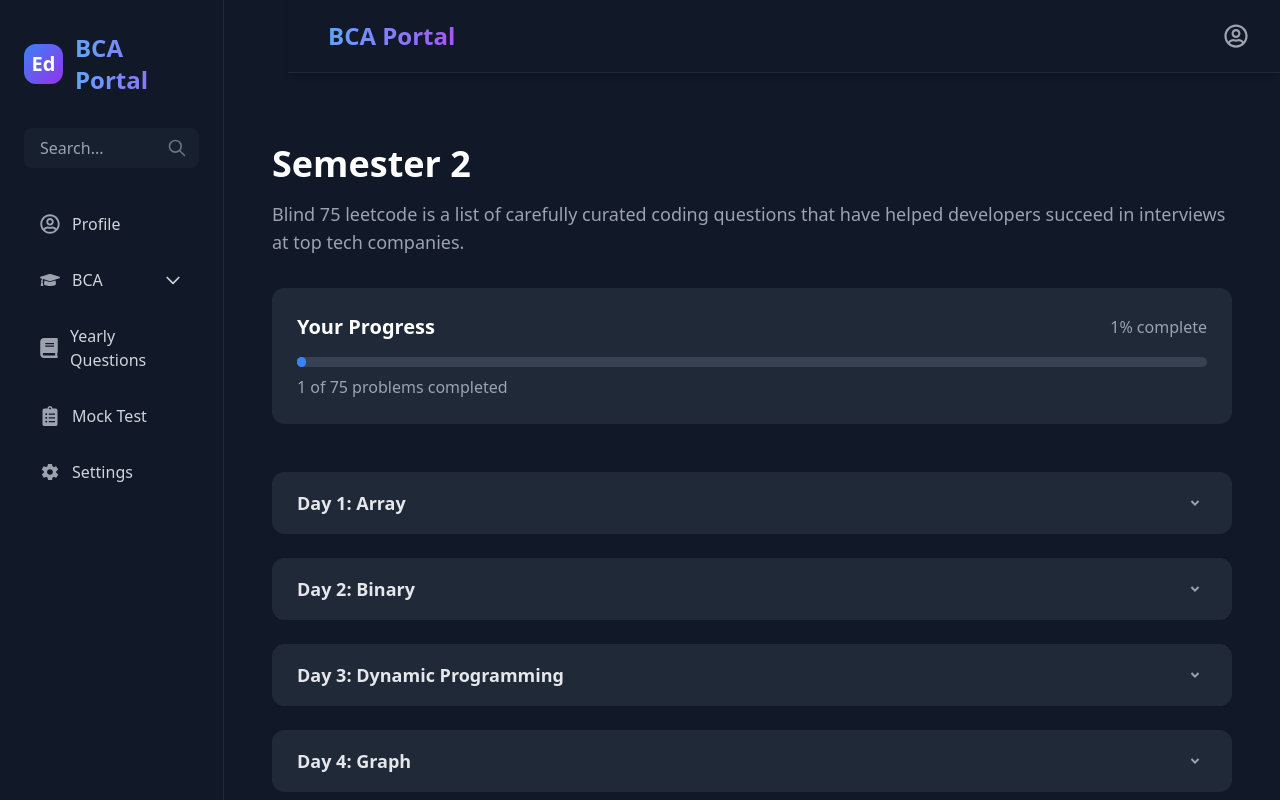
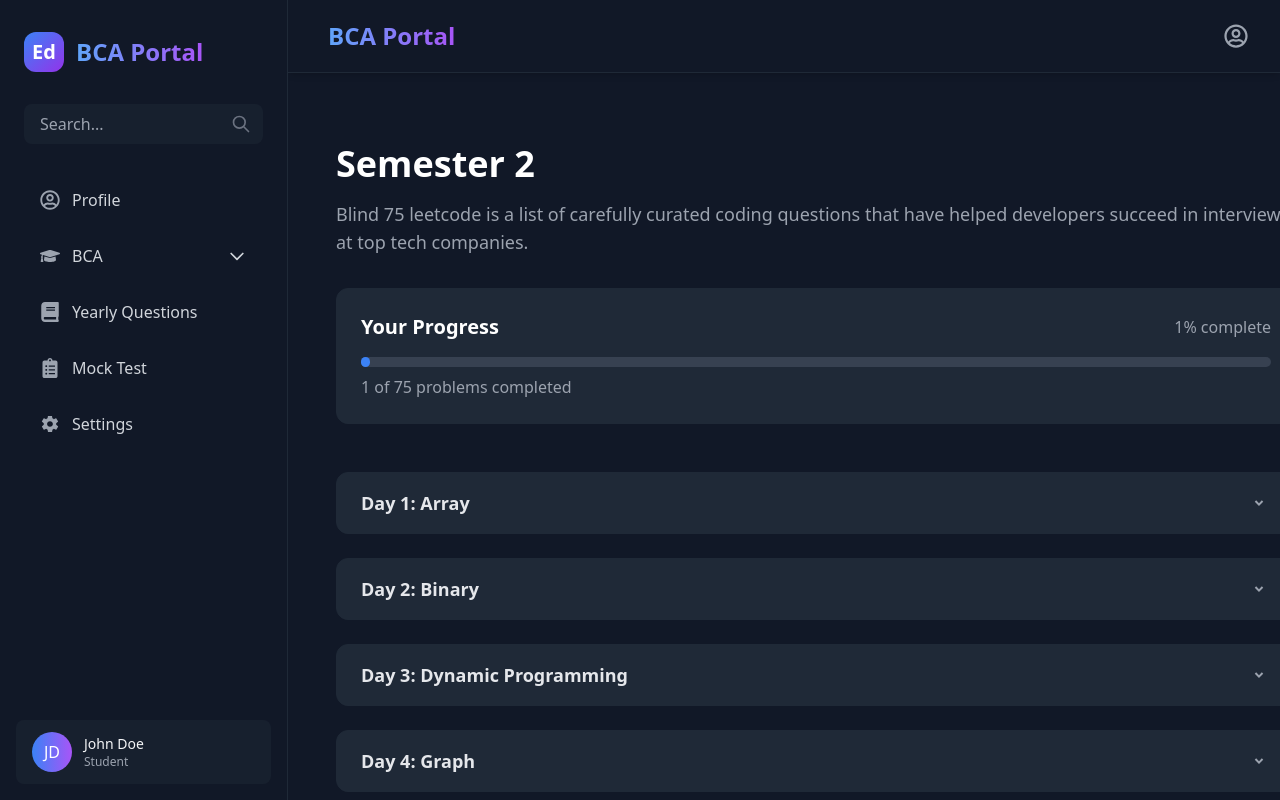
Before and after one commit to myselfsandip/Ed-Flourish, a React (Vite) app in the folder frontend/: page /bca/sem2 in a window 1280 px wide. Shown: the top 800 px of the page. Built offline with nearby package versions, Linux system fonts and the light colour scheme.

Commit message:
Sidebar Scrolling issue fixed

```diff
--- a/frontend/src/components/Sidebar.jsx
+++ b/frontend/src/components/Sidebar.jsx
@@ -2,9 +2,7 @@ import { Link } from 'react-router-dom';
 import { FaRegUserCircle, FaTimes } from 'react-icons/fa';
 import { IoMdSettings } from "react-icons/io";
 
-
-export const Sidebar = ({currentpage,currentpageUrl ,isOpen, setIsOpen }) => {
-
+export const Sidebar = ({ currentpage, currentpageUrl, isOpen, setIsOpen }) => {
     const sidebarClasses = `
         fixed inset-y-0 left-0 z-30 w-72 bg-gray-900 text-gray-300 border-r border-gray-800
         transform transition-transform duration-300 ease-in-out
@@ -14,10 +12,11 @@ export const Sidebar = ({currentpage,currentpageUrl ,isOpen, setIsOpen }) => {
 
     return (
         <div className={sidebarClasses}>
+            <div className="h-full flex flex-col">
                 {/* Header */}
                 <div className="px-6 py-8">
-                <div className="flex items-center justify-between mb-8 ">
-                    <Link to={"/"} className="flex items-center space-x-3 cursor-pointer">
+                    <div className="flex items-center justify-between mb-8">
+                        <Link to="/" className="flex items-center space-x-3 cursor-pointer">
                             <div className="w-10 h-10 bg-gradient-to-br from-blue-500 to-purple-600 rounded-xl flex items-center justify-center">
                                 <span className="text-white font-bold text-xl">Ed</span>
                             </div>
@@ -74,12 +73,9 @@ export const Sidebar = ({currentpage,currentpageUrl ,isOpen, setIsOpen }) => {
                             <FaRegUserCircle className="w-5 h-5 text-gray-400 group-hover:text-blue-400" />
                             <span className="group-hover:text-gray-100">{currentpage}</span>
                         </Link>
-
-
                         <Link
-                        to={currentpageUrl + "/settings"}
+                            to={`${currentpageUrl}/settings`}
                             className="flex items-center space-x-3 px-4 py-3 rounded-lg hover:bg-gray-800 transition-colors duration-200 group"
-
                         >
                             <IoMdSettings className="w-5 h-5 text-gray-400 group-hover:text-blue-400" />
                             <span className="group-hover:text-gray-100">Settings</span>
@@ -88,7 +84,7 @@ export const Sidebar = ({currentpage,currentpageUrl ,isOpen, setIsOpen }) => {
                 </div>
 
                 {/* User Profile Section */}
-            <div className="absolute bottom-0 left-0 right-0 p-4">
+                <div className="mt-auto p-4">
                     <div className="flex items-center space-x-3 px-4 py-3 rounded-lg bg-gray-800/50">
                         <div className="w-10 h-10 rounded-full bg-gradient-to-r from-blue-500 to-purple-500 flex items-center justify-center">
                             <span className="text-white font-medium">JD</span>
@@ -100,5 +96,6 @@ export const Sidebar = ({currentpage,currentpageUrl ,isOpen, setIsOpen }) => {
                     </div>
                 </div>
             </div>
+        </div>
     );
 };
--- a/frontend/src/components/bca_sheet/CourseTemplate.jsx
+++ b/frontend/src/components/bca_sheet/CourseTemplate.jsx
@@ -1,4 +1,3 @@
-// CourseTemplate.jsx
 import MainContentSection from "./MainContentSection";
 import { Navbar } from "./Navbar";
 import { Sidebar } from "./Sidebar";
@@ -21,12 +20,12 @@ export default function CourseTemplate() {
             <Sidebar isOpen={isSidebarOpen} setIsOpen={setIsSidebarOpen} />
 
             {/* Main Content */}
-            <div className="relative">
+            <div className="flex-1 ml-72 lg:ml-0 relative overflow-y-auto h-screen">
                 {/* Navbar */}
                 <Navbar onMenuClick={() => setIsSidebarOpen(!isSidebarOpen)} />
 
                 {/* Main content area */}
-                <div className="mt-16 p-4 bg-gray-900 relative overflow-x-hidden">
+                <div className="mt-16 p-4 bg-gray-900">
                     <MainContentSection />
                 </div>
             </div>
--- a/frontend/src/components/bca_sheet/Sidebar.jsx
+++ b/frontend/src/components/bca_sheet/Sidebar.jsx
@@ -1,9 +1,7 @@
-// Sidebar.jsx
 import React, { useState } from 'react';
 import { Link } from 'react-router-dom';
 import { FaRegUserCircle, FaGraduationCap, FaBook, FaClipboardList, FaTimes } from 'react-icons/fa';
 import { IoMdSettings } from "react-icons/io";
-
 
 export const Sidebar = ({ isOpen, setIsOpen }) => {
     const [isBCADropdownOpen, setBCADropdownOpen] = useState(false);
@@ -13,7 +11,7 @@ export const Sidebar = ({ isOpen, setIsOpen }) => {
     };
 
     const sidebarClasses = `
-        fixed inset-y-0 left-0 z-30 w-72 bg-gray-900 text-gray-300 border-r border-gray-800
+        fixed inset-y-0 left-0 z-30 w-72 h-screen bg-gray-900 text-gray-300 border-r border-gray-800
         transform transition-transform duration-300 ease-in-out
         ${isOpen ? 'translate-x-0' : '-translate-x-full'}
         lg:translate-x-0 lg:static
@@ -21,6 +19,7 @@ export const Sidebar = ({ isOpen, setIsOpen }) => {
 
     return (
         <div className={sidebarClasses}>
+            <div className="h-full flex flex-col">
                 {/* Header */}
                 <div className="px-6 py-8">
                     <div className="flex items-center justify-between mb-8">
@@ -135,7 +134,6 @@ export const Sidebar = ({ isOpen, setIsOpen }) => {
                         <Link
                             to="/bca/settings"
                             className="flex items-center space-x-3 px-4 py-3 rounded-lg hover:bg-gray-800 transition-colors duration-200 group"
-
                         >
                             <IoMdSettings className="w-5 h-5 text-gray-400 group-hover:text-blue-400" />
                             <span className="group-hover:text-gray-100">Settings</span>
@@ -144,7 +142,7 @@ export const Sidebar = ({ isOpen, setIsOpen }) => {
                 </div>
 
                 {/* User Profile Section */}
-            <div className="absolute bottom-0 left-0 right-0 p-4">
+                <div className="mt-auto p-4">
                     <div className="flex items-center space-x-3 px-4 py-3 rounded-lg bg-gray-800/50">
                         <div className="w-10 h-10 rounded-full bg-gradient-to-r from-blue-500 to-purple-500 flex items-center justify-center">
                             <span className="text-white font-medium">JD</span>
@@ -156,5 +154,6 @@ export const Sidebar = ({ isOpen, setIsOpen }) => {
                     </div>
                 </div>
             </div>
+        </div>
     );
 };
--- a/frontend/src/components/dsa_sheet/SheetTemplate.jsx
+++ b/frontend/src/components/dsa_sheet/SheetTemplate.jsx
@@ -2,7 +2,6 @@ import { Sidebar } from "../Sidebar";
 import { Navbar } from "../Navbar";
 import MainContentSection from "./MainContentSection";
 import { useState } from "react";
-
 
 const SheetTemplate = () => {
     const [isSidebarOpen, setIsSidebarOpen] = useState(false);
@@ -17,15 +16,15 @@ const SheetTemplate = () => {
                 />
             )}
             {/* Sidebar */}
-            <Sidebar currentpage="DSA" currentpageUrl="/dsa"  isOpen={isSidebarOpen} setIsOpen={setIsSidebarOpen} />
+            <Sidebar currentpage="DSA" currentpageUrl="/dsa" isOpen={isSidebarOpen} setIsOpen={setIsSidebarOpen} />
 
             {/* Main Content */}
-            <div className="relative"> {/* Adding margin to adjust for the fixed sidebar */}
+            <div className="flex-1 ml-72 lg:ml-0 relative overflow-y-auto h-screen">
                 {/* Navbar */}
-                <Navbar  page="Dsa" onMenuClick={() => setIsSidebarOpen(!isSidebarOpen)} />
+                <Navbar page="Dsa" onMenuClick={() => setIsSidebarOpen(!isSidebarOpen)} />
 
                 {/* Main content area */}
-                <div className="mt-16 p-4 bg-gray-900 relative overflow-x-hidden"> {/* Adding top margin to accommodate fixed Navbar */}
+                <div className="mt-16 p-4 bg-gray-900">
                     <MainContentSection />
                 </div>
             </div>
--- a/frontend/src/components/java_sheet/SheetTemplate.jsx
+++ b/frontend/src/components/java_sheet/SheetTemplate.jsx
@@ -2,7 +2,6 @@ import { Sidebar } from "../Sidebar";
 import { Navbar } from "../Navbar";
 import MainContentSection from "./MainContentSection";
 import { useState } from "react";
-
 
 const SheetTemplate = () => {
     const [isSidebarOpen, setIsSidebarOpen] = useState(false);
@@ -17,15 +16,15 @@ const SheetTemplate = () => {
                 />
             )}
             {/* Sidebar */}
-            <Sidebar currentpage="JAVA" currentpageUrl="/java"  isOpen={isSidebarOpen} setIsOpen={setIsSidebarOpen} />
+            <Sidebar currentpage="JAVA" currentpageUrl="/java" isOpen={isSidebarOpen} setIsOpen={setIsSidebarOpen} />
 
             {/* Main Content */}
-            <div className="relative"> {/* Adding margin to adjust for the fixed sidebar */}
+            <div className="flex-1 ml-72 lg:ml-0 relative overflow-y-auto h-screen">
                 {/* Navbar */}
-                <Navbar  page="Java" onMenuClick={() => setIsSidebarOpen(!isSidebarOpen)} />
+                <Navbar page="Java" onMenuClick={() => setIsSidebarOpen(!isSidebarOpen)} />
 
                 {/* Main content area */}
-                <div className="mt-16 p-4 bg-gray-900 relative overflow-x-hidden"> {/* Adding top margin to accommodate fixed Navbar */}
+                <div className="mt-16 p-4 bg-gray-900">
                     <MainContentSection />
                 </div>
             </div>
```
Lines whose indentation alone changed are shown as unchanged.
